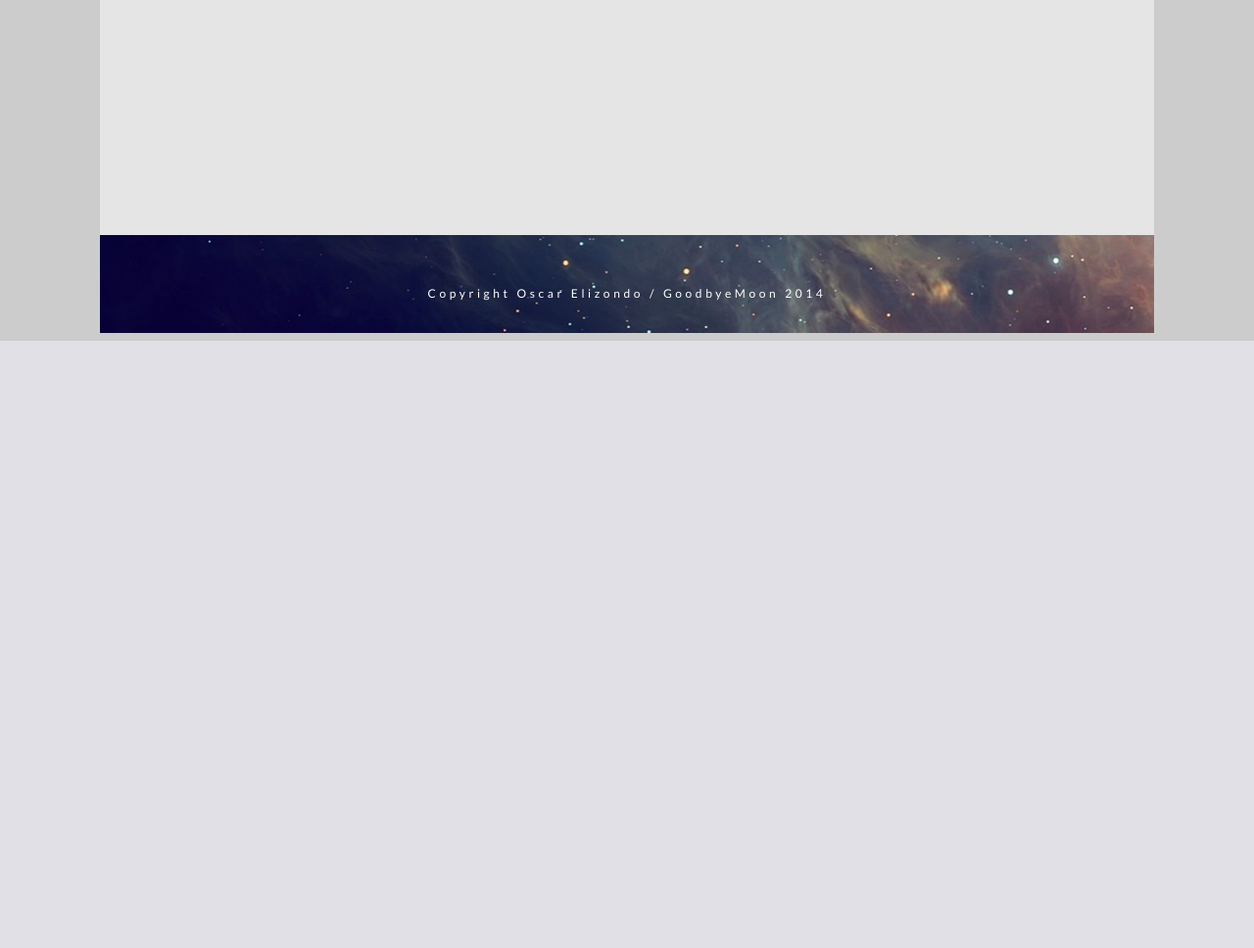
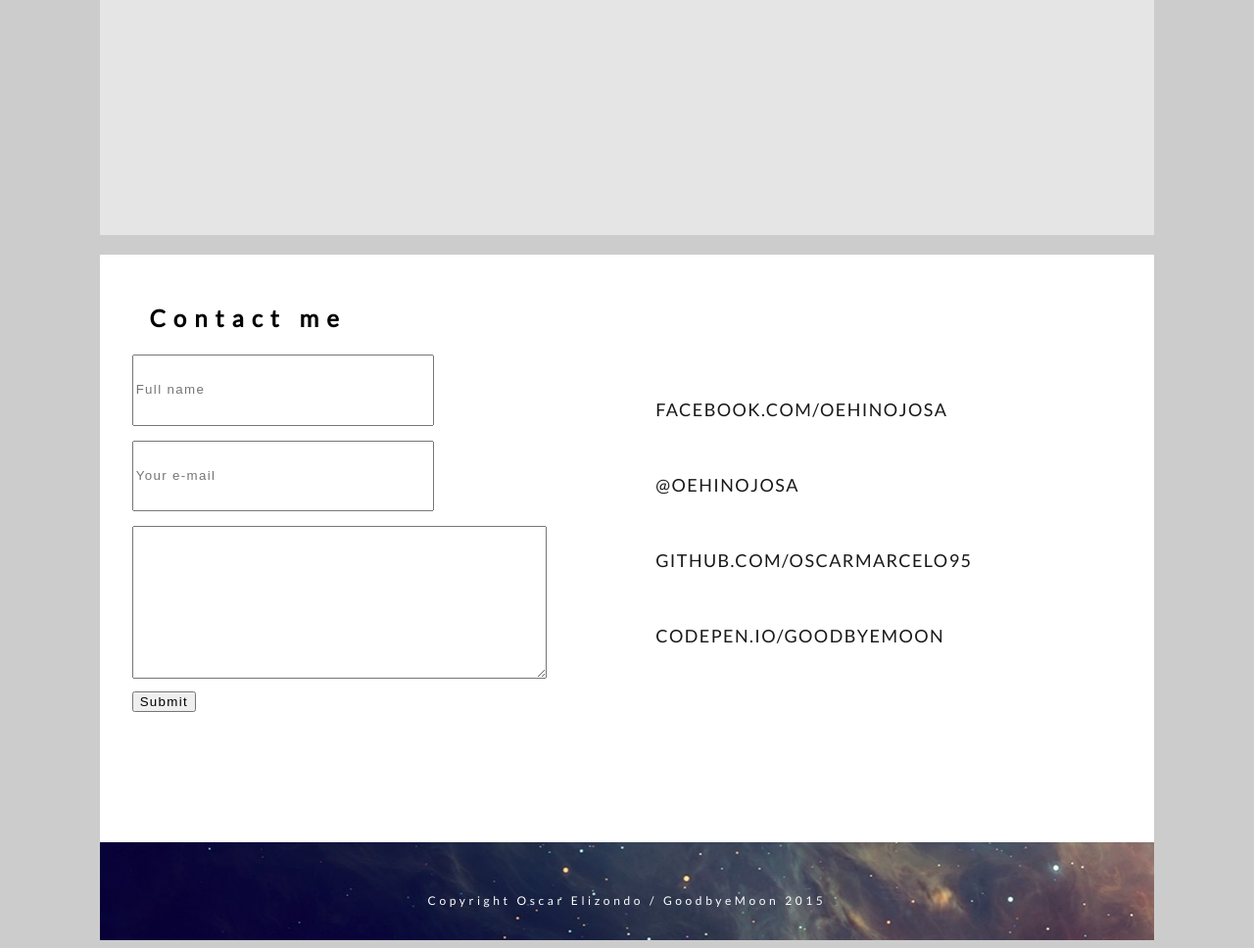
Before and after one commit to oelizondo/ArtistTemplate, a PHP site: page /index.html in a window 1280 px wide. Shown: the part 2748-3716 px from the top of the page at 98% size. Before the commit the page ends 3096 px from the top, so only its background shows below. Run offline with PHP 8.4, Linux system fonts and the light colour scheme.

Commit message:
contact section, php included for personal emails

```diff
--- a/index.html
+++ b/index.html
@@ -20,10 +20,10 @@
 			<a href="#gallery">Showcase</a>
 		</div>
 		<div id="value">
-			<a href="">Skills</a>
+			<a href="#skillset">Skills</a>
 		</div>
 		<div id="contact">
-			<a href="">Contact</a>
+			<a href="#contacto">Contact</a>
 		</div>
 	</div>
 	<div id="bio">
@@ -76,8 +76,25 @@
 			</div>
 		</div>
 	</div>
+	<div id="contacto">
+		<div class="skillz"><h2>Contact me</h2></div>
+		<form id="mail" action="index.php" method="post">
+				<input class="ne" name="name" type="text" placeholder="Full name">
+				<input class="ne" name="email" type="text" placeholder ="Your e-mail">
+				<textarea name="message" cols="50" rows="10"></textarea>
+				<input class="submit" type="submit" value="Submit">
+		</form>
+		<div id="logos">
+			<ul>
+				<li><a href="https://www.facebook.com/oehinojosa" target="_blank">facebook.com/oehinojosa</a></li>
+				<li><a href="https://twitter.com/oehinojosa" target="_blank">@oehinojosa</a></li>
+				<li><a href="https://github.com/oscarmarcelo95" target="_blank">github.com/oscarmarcelo95</a></li>
+				<li><a href="https://www.codepen.io/GoodbyeMoon/" target="_blank">codepen.io/GoodbyeMoon</a></li>
+			</ul>
+		</div>
+	</div>
 	<footer>
-		<p>Copyright Oscar Elizondo / GoodbyeMoon 2014</p>
+		<p>Copyright Oscar Elizondo / GoodbyeMoon 2015</p>
 	</footer>
 
 	<script type="text/javascript" scr="bower_components/jquery/dist/jquery.js"></script>
--- a/style.css
+++ b/style.css
@@ -174,7 +174,7 @@ body {
   position: relative;
   top: 50px;
   left: 50px;
-  width: 150px;
+  width: 250px;
   height: 60px;
   letter-spacing: 0.5em;
   font-weight: 80; }
@@ -203,6 +203,49 @@ body {
   font-weight: 200;
   line-height: 2; }
 
+#contacto {
+  height: 600px;
+  background: white; }
+
+#mail {
+  float: left;
+  width: 40%;
+  padding: 3%;
+  input: hover;
+    input-border: 1px solid #191919; }
+  #mail .ne {
+    width: 300px;
+    margin-bottom: 15px;
+    margin-top: 10px;
+    line-height: 5;
+    display: block;
+    letter-spacing: 0.1em; }
+  #mail .submit {
+    margin-bottom: 15px;
+    margin-top: 10px;
+    line-height: 5;
+    display: block;
+    letter-spacing: 0.1em; }
+
+#logos {
+  float: left;
+  width: 40%;
+  height: 400px;
+  padding: 3%; }
+
+li {
+  list-style: none;
+  margin-bottom: 55px;
+  margin-top: 55px;
+  text-transform: uppercase;
+  letter-spacing: 0.08em;
+  font-size: 18px;
+  font-weight: 50; }
+
+a {
+  text-decoration: none;
+  color: #191919; }
+
 footer {
   display: inline-block;
   width: 100%;
--- a/style.sass
+++ b/style.sass
@@ -161,7 +161,7 @@ body
 	position: relative
 	top: 50px
 	left: 50px
-	width: 150px
+	width: 250px
 	height: 60px
 	letter-spacing: 0.5em
 	font:
@@ -187,6 +187,46 @@ body
 	font:
 		weight: 200
 	line-height: 2
+#contacto
+	height: 600px
+	background: white
+#mail
+	float: left
+	width: 40%
+	padding: 3%
+	.ne
+		width: 300px
+		margin-bottom: 15px
+		margin-top: 10px
+		line-height: 5
+		display: block
+		letter-spacing: 0.1em
+	.submit
+		margin-bottom: 15px
+		margin-top: 10px
+		line-height: 5
+		display: block
+		letter-spacing: 0.1em
+	input: hover
+		border: 1px solid #191919
+#logos
+	float: left
+	width: 40%
+	height: 400px
+	padding: 3%
+li
+	list-style: none
+	margin-bottom: 55px
+	margin-top: 55px
+	text-transform: uppercase
+	letter-spacing: 0.08em
+	font:
+		size: 18px
+		weight: 50
+a
+	text-decoration: none
+	color: #191919
+
 footer
 	display: inline-block
 	width: 100%
```
Also changed, not shown: index.php (added, +17 -0 lines), 1 other file.
